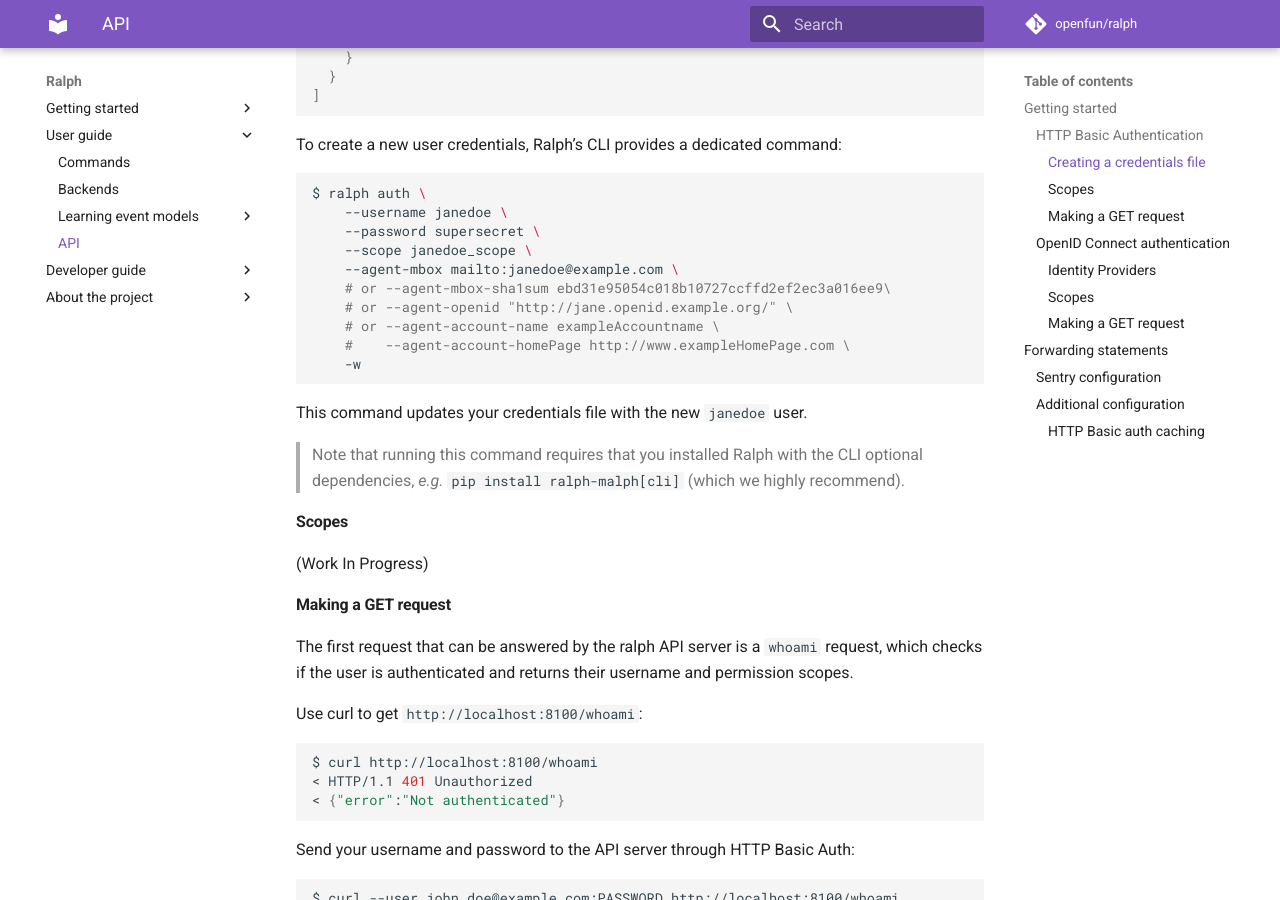
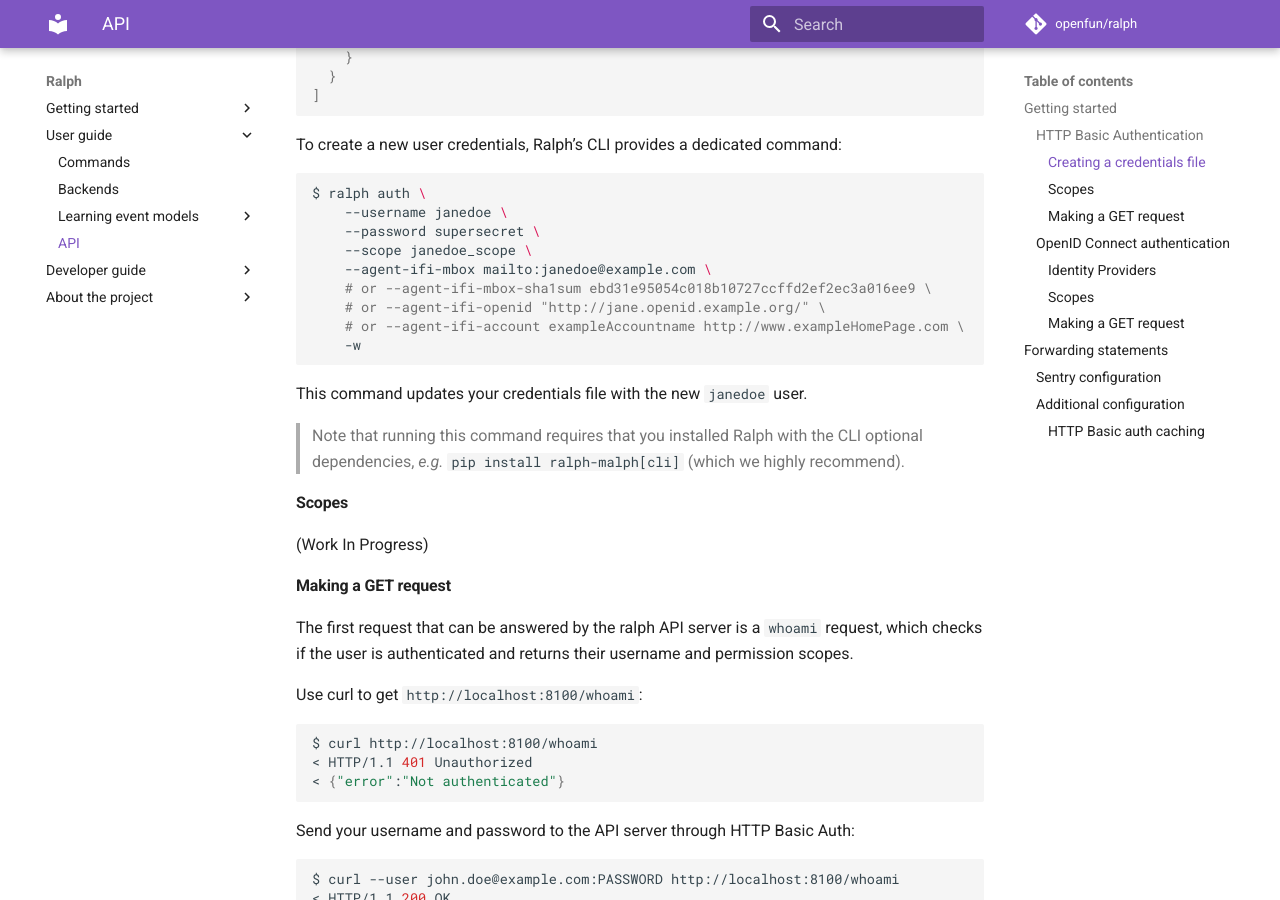
Before and after one commit to openfun/ralph, an MkDocs documentation site: the page built from docs/api.md, in a window 1280 px wide and 900 px high, scrolled down 1332 px. Built offline with MkDocs 1.6.1 and Material for MkDocs 9.7.7, drawn with Linux system fonts in a browser that asks for light colours; comment, search, counter and statistics services are not loaded.

Commit message:
📝(auth) fix user credentials creation documentation
Parameters for adding an agent at credentials creation are:
- agent-ifi-mbox
- agent-ifi-mbox-sha1sum
- agent-ifi-openid
- agent-ifi-account

Adding the missing `ifi` and removing `name` and `homepage` for `account` type
in documentation.

````diff
--- a/docs/api.md
+++ b/docs/api.md
@@ -72,11 +72,10 @@
     --username janedoe \
     --password supersecret \
     --scope janedoe_scope \
-    --agent-mbox mailto:janedoe@example.com \
-    # or --agent-mbox-sha1sum ebd31e95054c018b10727ccffd2ef2ec3a016ee9\
-    # or --agent-openid "http://jane.openid.example.org/" \
-    # or --agent-account-name exampleAccountname \
-    #    --agent-account-homePage http://www.exampleHomePage.com \
+    --agent-ifi-mbox mailto:janedoe@example.com \
+    # or --agent-ifi-mbox-sha1sum ebd31e95054c018b10727ccffd2ef2ec3a016ee9 \
+    # or --agent-ifi-openid "http://jane.openid.example.org/" \
+    # or --agent-ifi-account exampleAccountname http://www.exampleHomePage.com \
     -w
 ```
 
````
